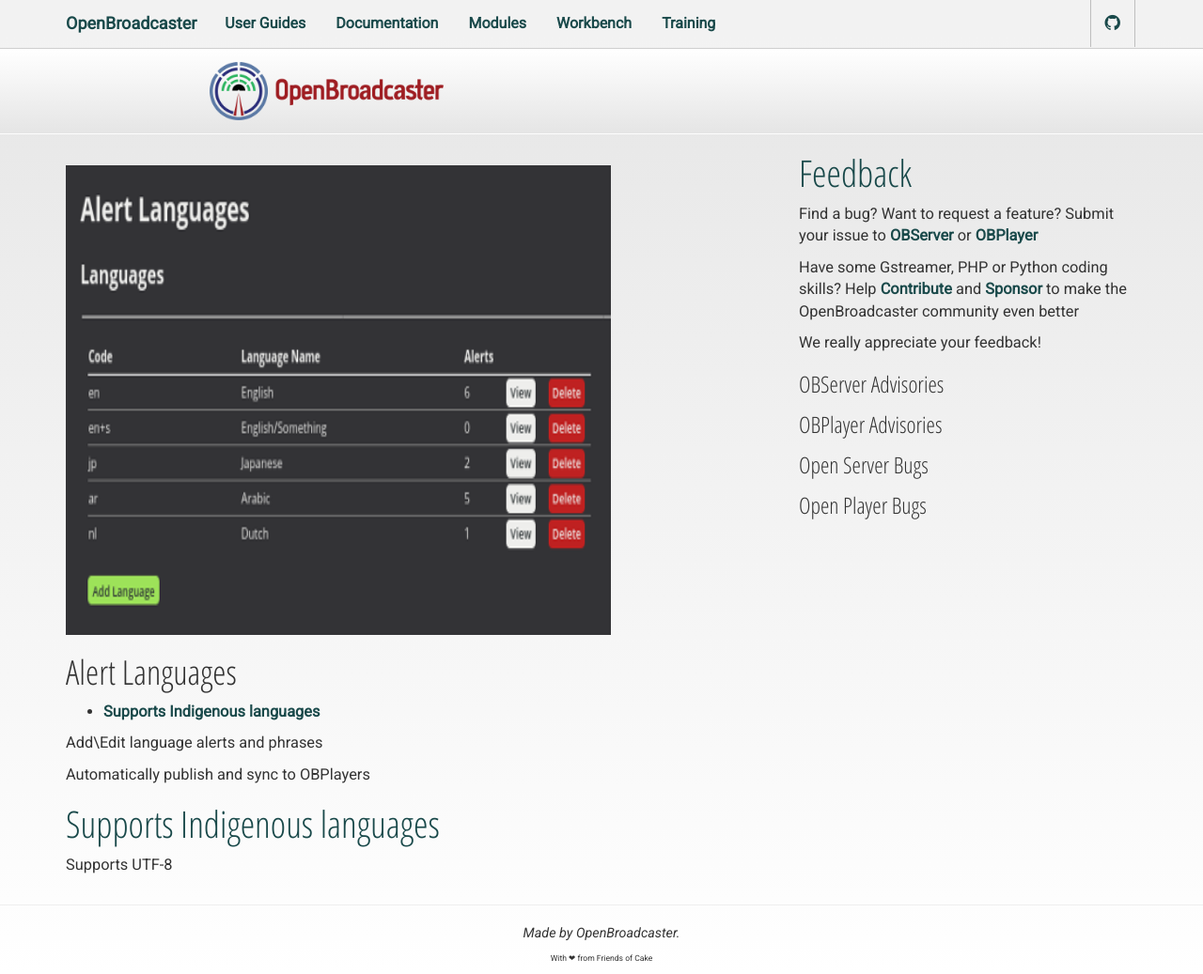
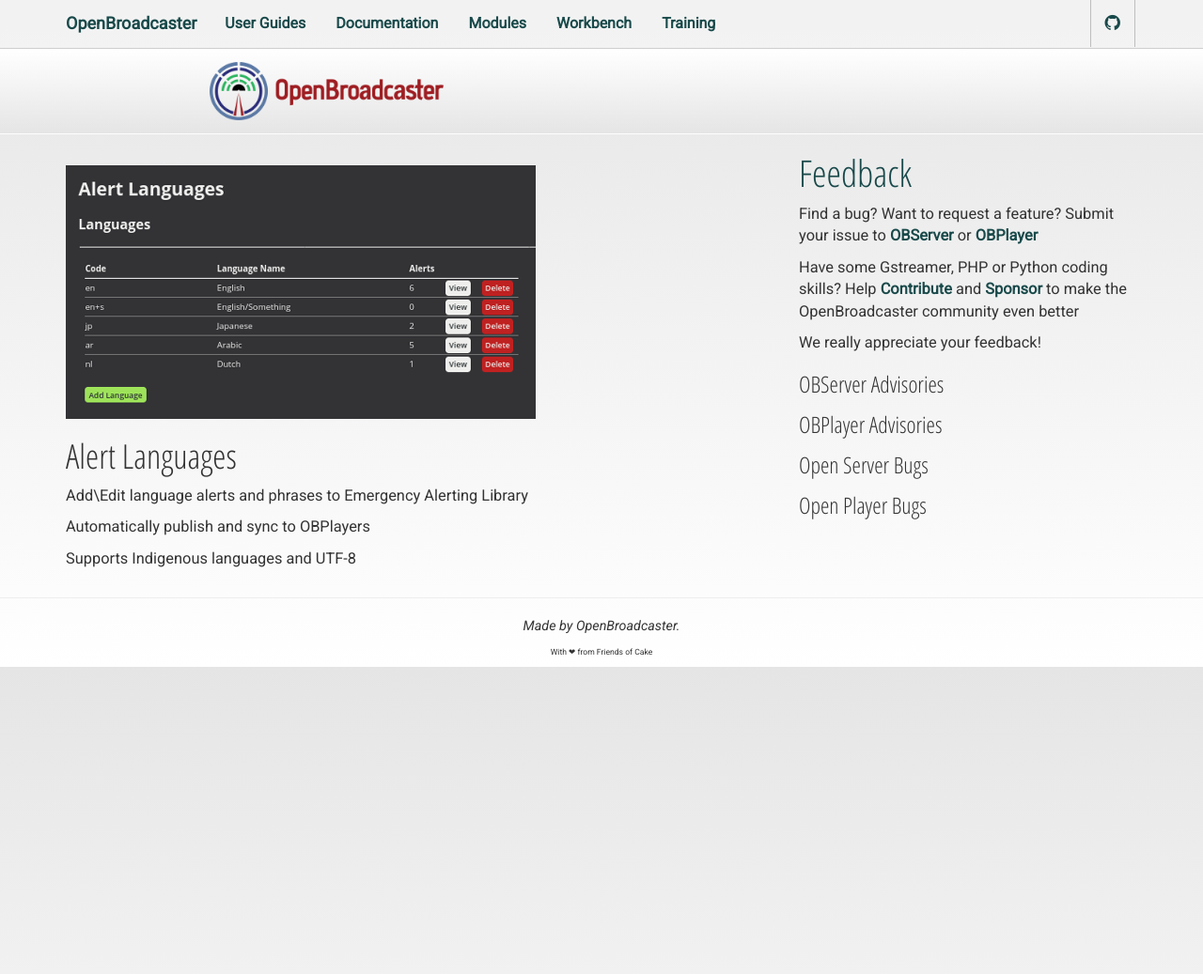
Before and after one commit to openbroadcaster/alert-languages, a Jekyll site: the page built from index.md, in a window 1280 px wide. Shown: the whole page at 94% size. Built offline with Jekyll 4.4.1, drawn with Linux system fonts in a browser that asks for light colours; after the commit the page ends 900 px from its top, so only the background shows below that.

Commit message:
Update index.md

```diff
--- a/index.md
+++ b/index.md
@@ -5,18 +5,15 @@
 
 <br/>
 
-![ Alert Languages](img/alert-languages.png ){: .screenshot}
-
+![ Alert Languages](img/alert-languages.png )
 # Alert Languages #
 {:.no_toc}
 
 * TOC
 {:toc}
 
-Add\Edit language alerts and phrases
+Add\Edit language alerts and phrases to Emergency Alerting Library
 
 Automatically publish and sync to OBPlayers
 
-## Supports Indigenous languages
-
-Supports UTF-8
+Supports Indigenous languages and UTF-8
```
